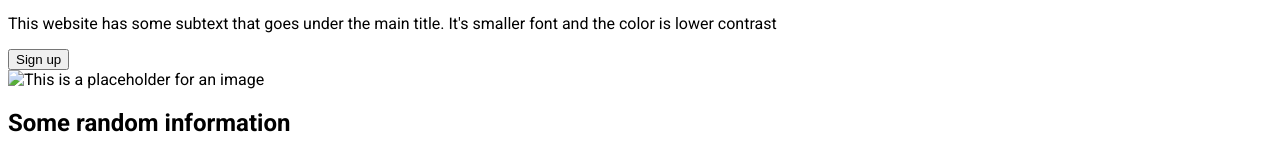
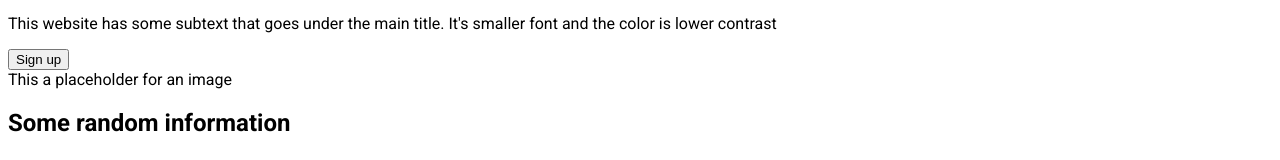
Before and after one commit to DonLeb95/landing-page, a plain HTML site: page index.html in a window 1280 px wide. Shown: the part 132-292 px from the top of the page. Drawn offline with Linux system fonts and the light colour scheme.

Commit message:
Turn img element in hero section into a div
Had a lot of trouble trying to find a solution of removing the broken image icon. \ Decided to make it a div for the moment and style it from there.

```diff
--- a/index.html
+++ b/index.html
@@ -27,9 +27,8 @@
                 </p>
                 <button type="button">Sign up</button>
             </div>
-            <div class="hero-img">
-                <img alt="This is a placeholder for an image">
-            </div>
+            <div class="img-placeholder"> This a placeholder for an image</div>
+
         </div>
 
         <div class="random-info">
```
